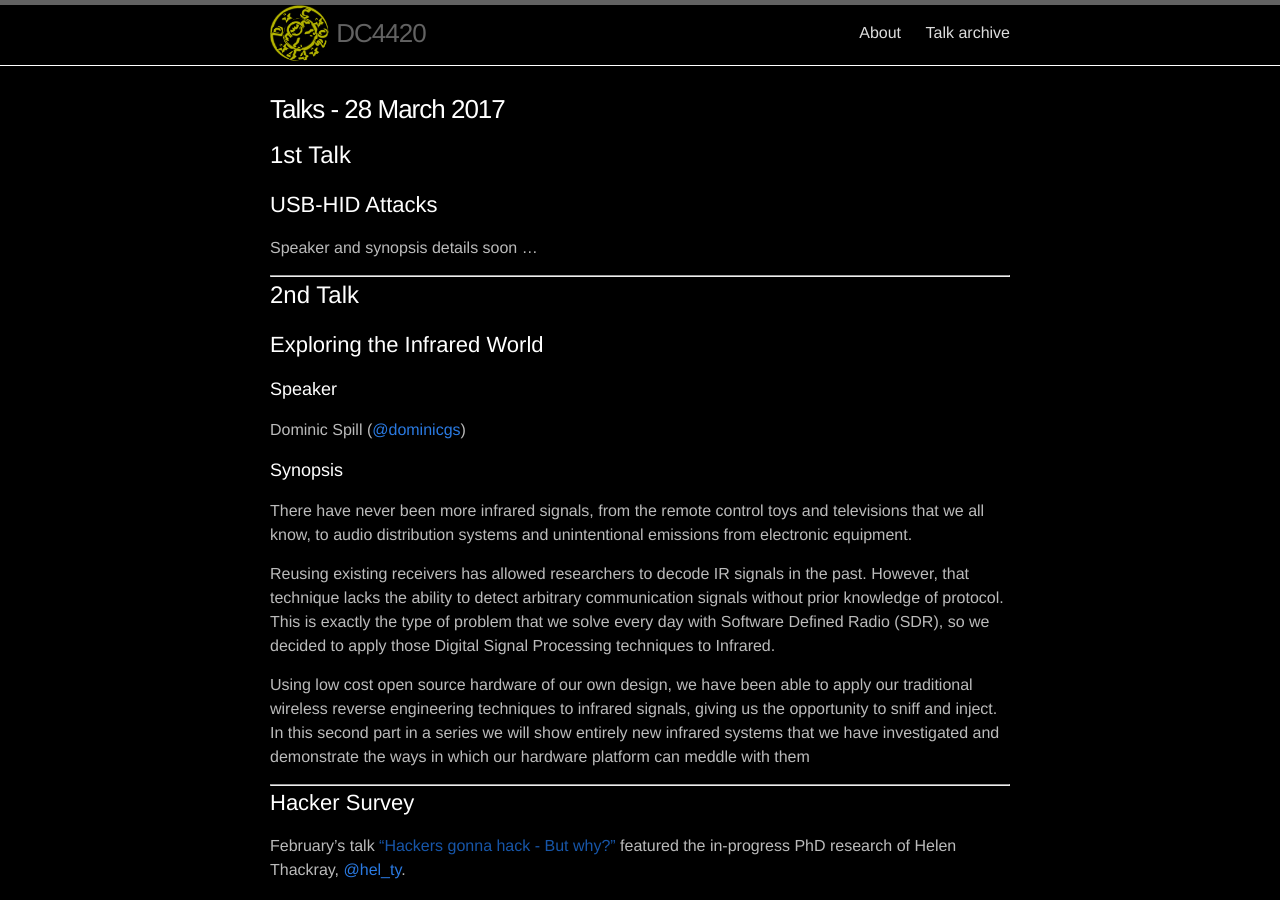
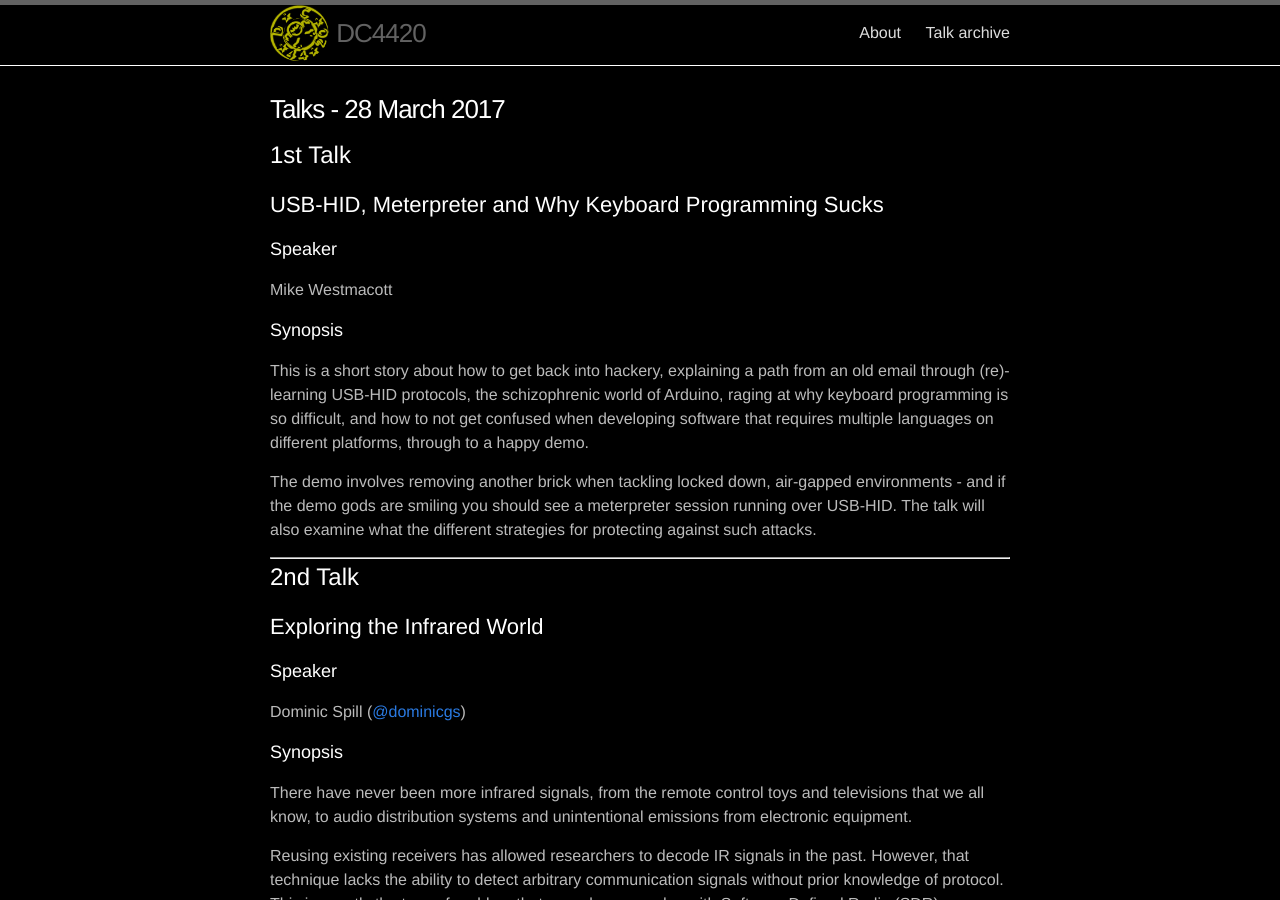
Before and after one commit to dc4420/website, a Jekyll site: the page built from _posts/2017-03-28-talks.markdown, in a window 1280 px wide and 900 px high. Built offline with Jekyll 4.4.1, drawn with Linux system fonts in a browser that asks for light colours; nearby versions of some CDN libraries.

Commit message:
details of USB talk

```diff
--- a/_posts/2017-03-28-talks.markdown
+++ b/_posts/2017-03-28-talks.markdown
@@ -1,15 +1,23 @@
 ---
 layout: post
 title:
-pubdate: 2017-3-02 17:01:00
+pubdate: 2017-3-02 17:02:00
 categories: talk
 ---
 
 # 1st Talk
 
-##  USB-HID Attacks
+##  USB-HID, Meterpreter and Why Keyboard Programming Sucks
 
-Speaker and synopsis details soon ...
+### Speaker
+
+Mike Westmacott
+
+### Synopsis
+
+This is a short story about how to get back into hackery, explaining a path from an old email through (re)-learning USB-HID protocols, the schizophrenic world of Arduino, raging at why keyboard programming is so difficult, and how to not get confused when developing software that requires multiple languages on different platforms, through to a happy demo.
+
+The demo involves removing another brick when tackling locked down, air-gapped environments - and if the demo gods are smiling you should see a meterpreter session running over USB-HID. The talk will also examine what the different strategies for protecting against such attacks.
 
 <hr>
 
```
